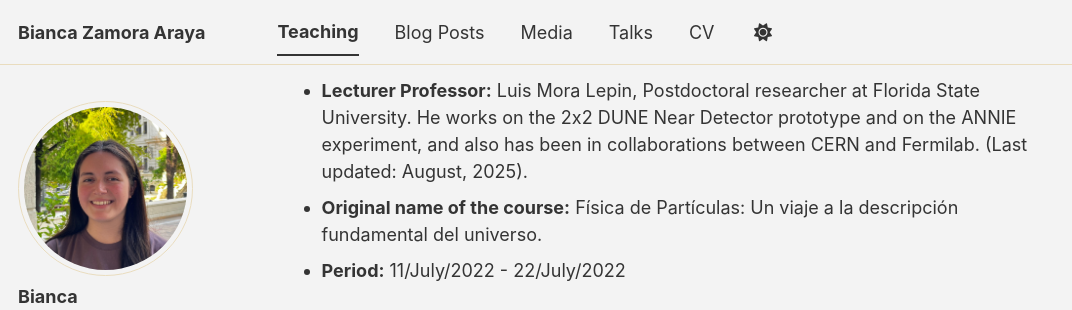
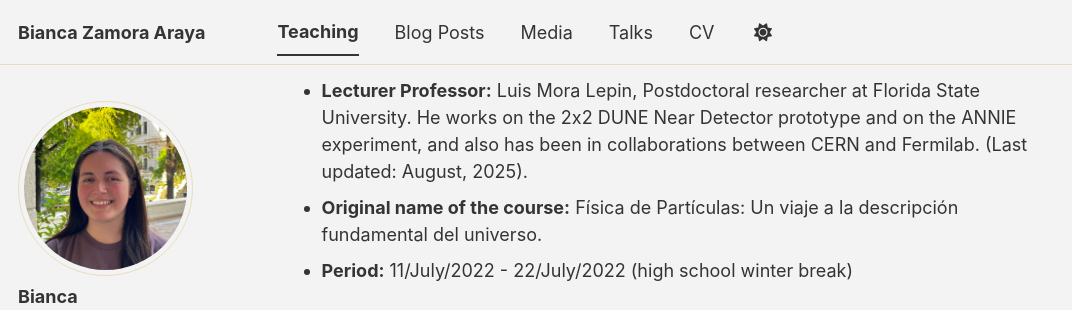
Before and after one commit to Bianca-Zamora-Araya/Bianca-Zamora-Araya.github.io, a Jekyll site: the page built from _teaching/2022-1_COFM52-1.md, in a window 1280 px wide and 900 px high, scrolled down 600 px, cut to the strip 0-310 px from the top of the window. Shown: the whole strip, without its empty margins (0-1072 px from the left). Built offline with Jekyll 4.4.1, drawn with Linux system fonts in a browser that asks for light colours; a style sheet for code colours, icons or effects is not loaded.

Commit message:
Update 2022-1_COFM52-1.md

```diff
--- a/_teaching/2022-1_COFM52-1.md
+++ b/_teaching/2022-1_COFM52-1.md
@@ -15,7 +15,7 @@ As a **teaching assistant**, I was responsible for preparing **worksheets** and
 
 * **Lecturer Professor:** Luis Mora Lepin, Postdoctoral researcher at Florida State University. He works on the 2x2 DUNE Near Detector prototype and on the ANNIE experiment, and also has been in collaborations between CERN and Fermilab. (Last updated: August, 2025).
 * **Original name of the course:** Física de Partículas: Un viaje a la descripción fundamental del universo.
-* **Period:** 11/July/2022 - 22/July/2022
+* **Period:** 11/July/2022 - 22/July/2022 (high school winter break)
 
 <style>
 .video-container {
```
